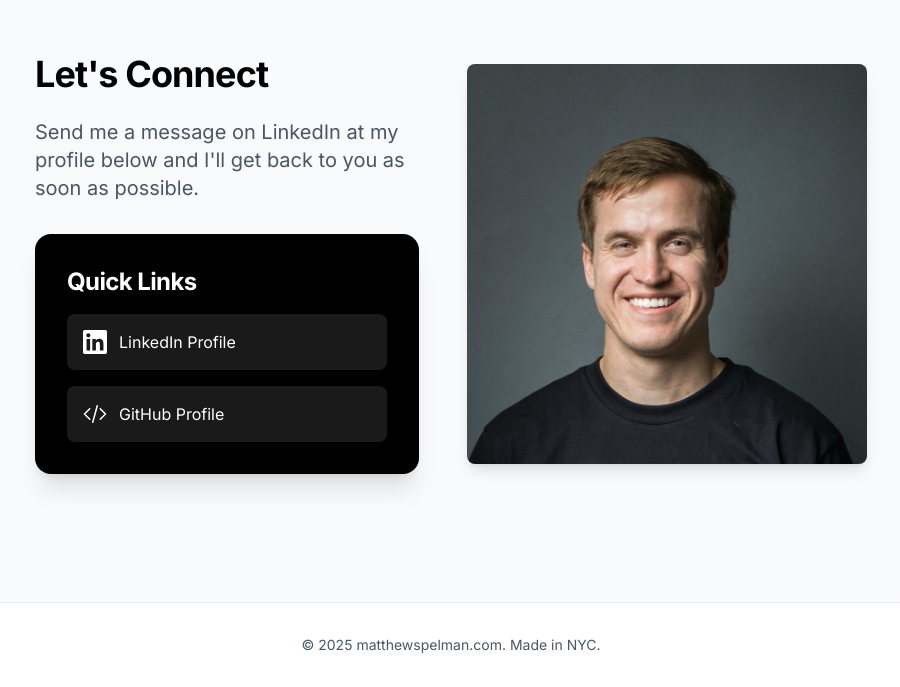
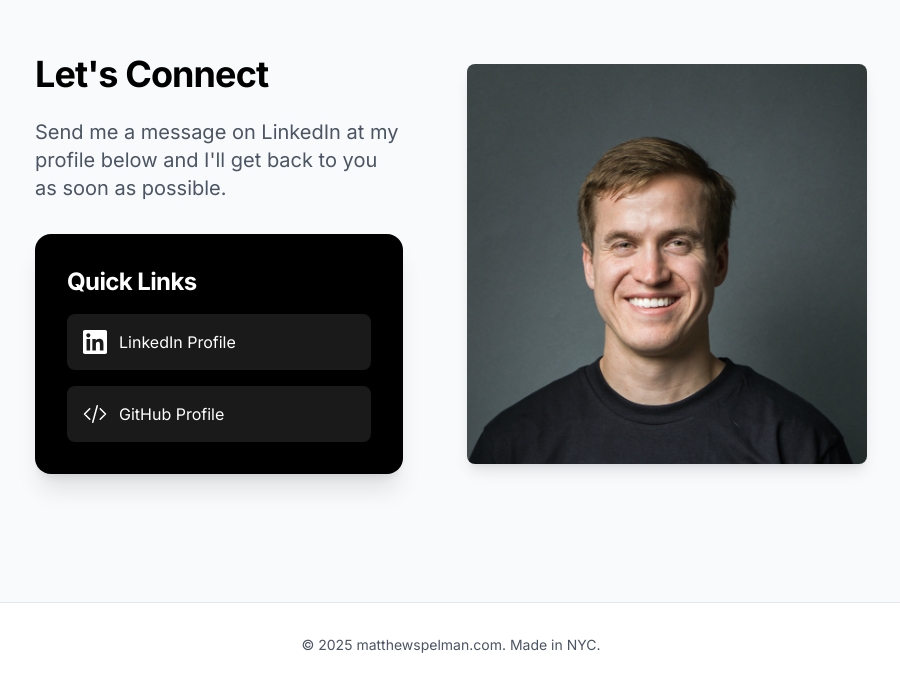
Before and after one commit to matthewspelman/matthewspelman.com, a Next.js app: page / in a window 1280 px wide. Shown: the part 874-1561 px from the top of the page, without its empty margins (189-1089 px from the left). Built offline with nearby package versions, Linux system fonts and the light colour scheme.

Commit message:
Update Contact.tsx

```diff
--- a/app/components/Contact.tsx
+++ b/app/components/Contact.tsx
@@ -12,7 +12,7 @@ export default function Contact() {
           initial={{ opacity: 0, y: 20 }}
           animate={{ opacity: 1, y: 0 }}
           transition={{ duration: 0.5 }}
-          className="text-center lg:text-left space-y-8 w-full lg:w-1/2 lg:pr-4"
+          className="text-center lg:text-left space-y-8 w-full lg:w-1/2 lg:pr-8"
         >
           <div>
             <h2 className="text-4xl font-bold text-black dark:text-white mb-6">
@@ -58,7 +58,7 @@ export default function Contact() {
           initial={{ opacity: 0, scale: 0.8 }}
           animate={{ opacity: 1, scale: 1 }}
           transition={{ duration: 0.5, delay: 0.2 }}
-          className="relative w-[250px] h-[333px] sm:w-[300px] sm:h-[400px] mx-auto mt-8 lg:mt-0 lg:w-1/2 lg:pl-4 flex justify-center"
+          className="relative w-[250px] h-[333px] sm:w-[300px] sm:h-[400px] mx-auto mt-8 lg:mt-0 lg:w-1/2 lg:pl-8 flex justify-center"
         >
           <div className="absolute inset-0 rounded-lg overflow-hidden shadow-lg hover-card transform hover:scale-105 transition-transform duration-300">
             <Image
```
